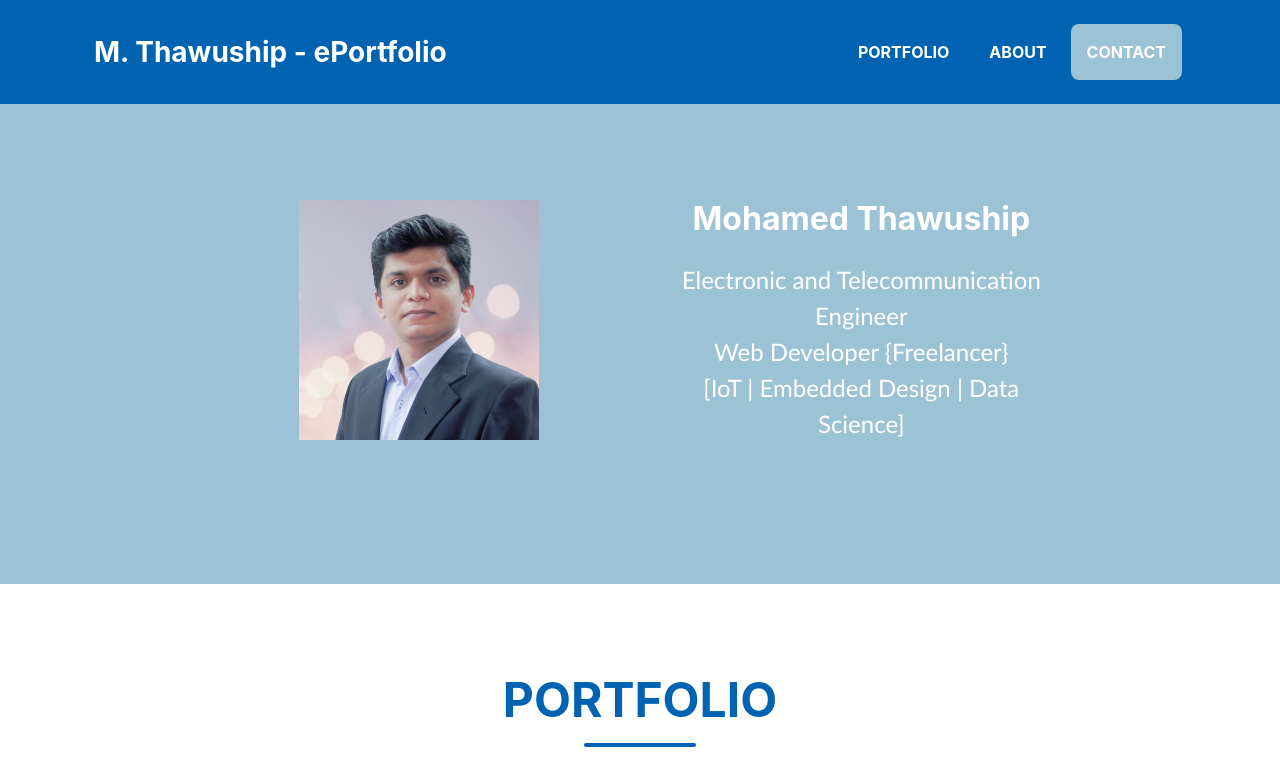
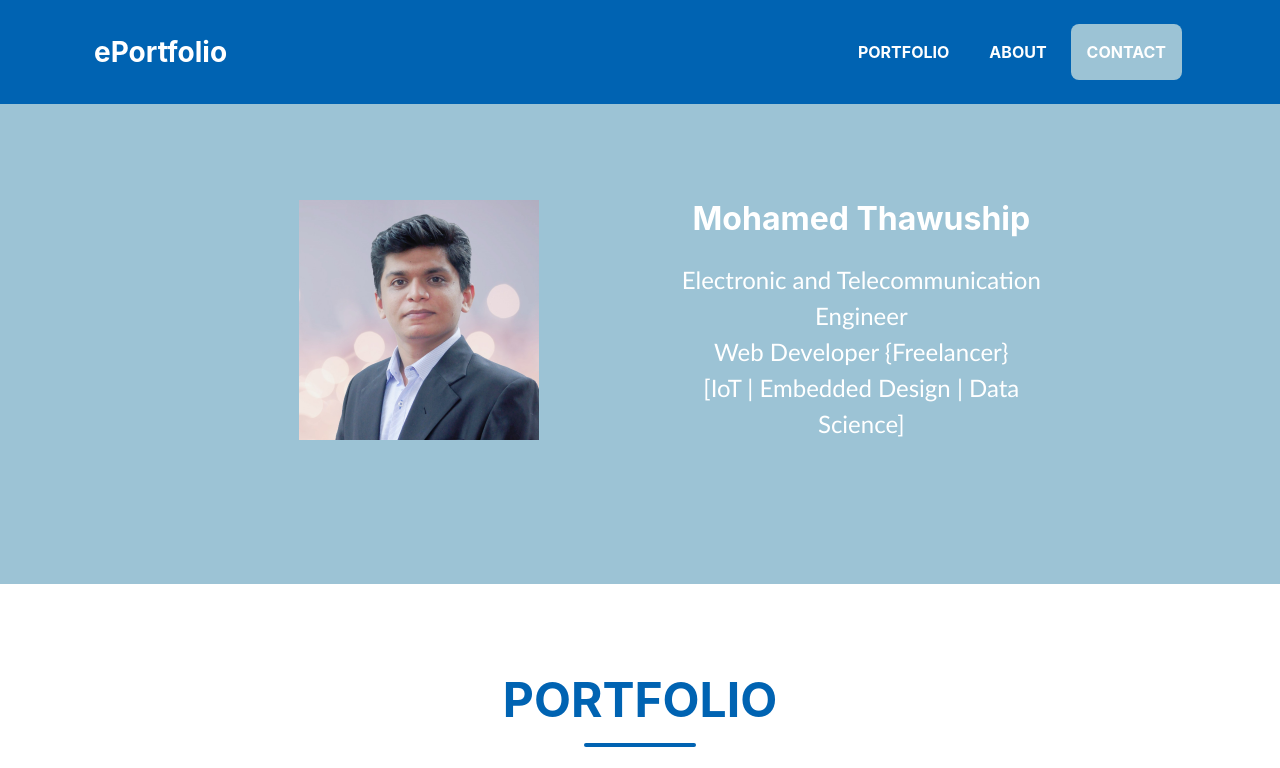
Before and after one commit to Thawuship/ePortfolio, a plain HTML site: page index.html in a window 1280 px wide. Shown: the top 768 px of the page. Drawn offline with nearby package versions, Linux system fonts and the light colour scheme; a web font is replaced by a local one.

Commit message:
remove name in header

```diff
--- a/index.html
+++ b/index.html
@@ -16,7 +16,7 @@
     </head>
     <body id="page-top">
         <nav class="navbar navbar-expand-lg bg-secondary fixed-top" id="mainNav">
-            <div class="container"><a class="navbar-brand js-scroll-trigger" href="#page-top">M. Thawuship - ePortfolio</a>
+            <div class="container"><a class="navbar-brand js-scroll-trigger" href="#page-top">ePortfolio</a>
                 <button class="navbar-toggler navbar-toggler-right font-weight-bold bg-primary text-white rounded" type="button" data-toggle="collapse" data-target="#navbarResponsive" aria-controls="navbarResponsive" aria-expanded="false" aria-label="Toggle navigation">Menu <i class="fas fa-bars"></i></button>
                 <div class="collapse navbar-collapse" id="navbarResponsive">
                     <ul class="navbar-nav ml-auto">
```
